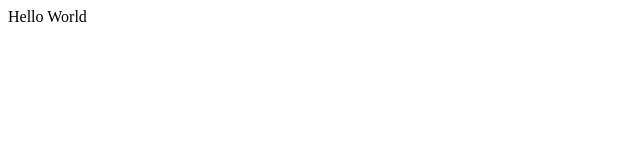
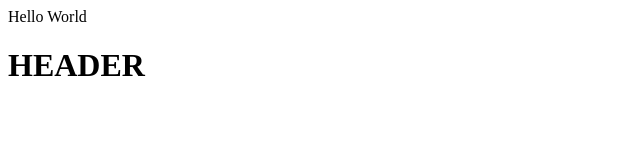
Before and after one commit to mikebrugge/project1, a plain HTML site: page index.html in a window 1280 px wide. Shown: the whole page, without its empty margins (0-640 px from the left). Drawn offline with Linux system fonts and the light colour scheme.

Commit message:
Update index.html
Day 1

```diff
--- a/index.html
+++ b/index.html
@@ -4,5 +4,5 @@
 
 <body>
     <P>Hello World</P>
-
+    <h1>HEADER</h1>
 </body>
```
